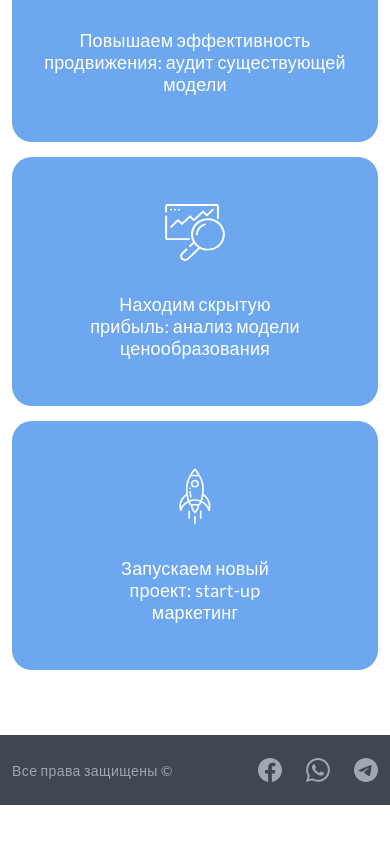
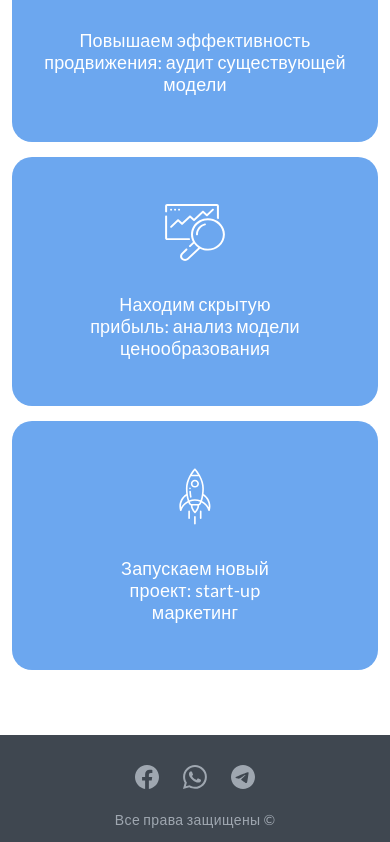
Before and after one commit to bolotbekMM/landing_page_inPugJs, a website built with webpack: page src/index.pug in a window 390 px wide. Shown: the part 1950-2792 px from the top of the page. Before the commit the page ends 2755 px from the top, so only its background shows below. Built offline with nearby package versions, Linux system fonts and the light colour scheme.

Commit message:
some changes in style

```diff
--- a/src/pug/footer.pug
+++ b/src/pug/footer.pug
@@ -1,8 +1,8 @@
 footer.footer
     .container
-        .footer__box.row
+        .footer__box
             .col-6
-                .footer__content-block.col
+                .footer__content-block
                     p Все права защищены ©
             .col.row.footer__item
                 .footer__icon-block
--- a/src/sass/styles/breadCrumbs.scss
+++ b/src/sass/styles/breadCrumbs.scss
@@ -1,6 +1,6 @@
 .breadcrumbs{
+    display: block;
     display: flex;
-    display: block;
     justify-content: flex-start;
     flex-direction: row;
     margin-top: 142px;
--- a/src/sass/styles/footer.scss
+++ b/src/sass/styles/footer.scss
@@ -2,12 +2,23 @@
     width: 100%;
     background: #3F4750;
     min-height: 70px;
+    @media (max-width: 550.98px) {
+        min-height: 107px;
+    }
+    @media (max-width: 320.98px) {
+        min-height: 127px;
+    }
 
     &__box{
         min-height: 70px;
         display: flex;
         justify-content: space-between;
         align-items: center;
+        @media (max-width: 550.98px) {
+            display: flex;
+            flex-direction: column-reverse;
+            margin-bottom: 27px;
+        }
     }
 
     &__icon-block{
@@ -32,10 +43,20 @@
         line-height: 17px;
         letter-spacing: 0.03em;
         color: #9FA7B0;
+        @media (max-width: 550.98px) {
+            display: flex;
+            justify-content: center;
+
+        }
     }
     &__item{
         display: flex;
         justify-content: flex-end;
         margin: 0;
+        @media (max-width: 550.98px) {
+            margin-top: 30px;
+            margin-bottom: 22px;
+
+        }
     }
 }
```
